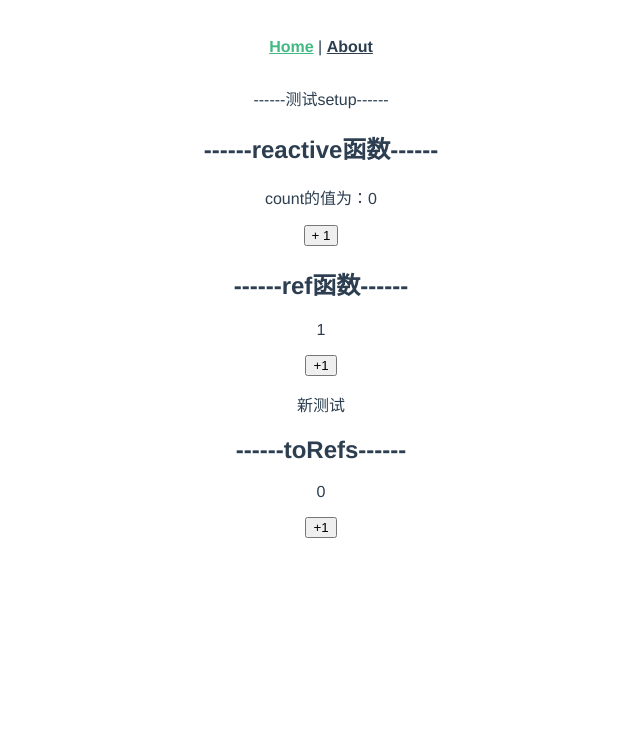
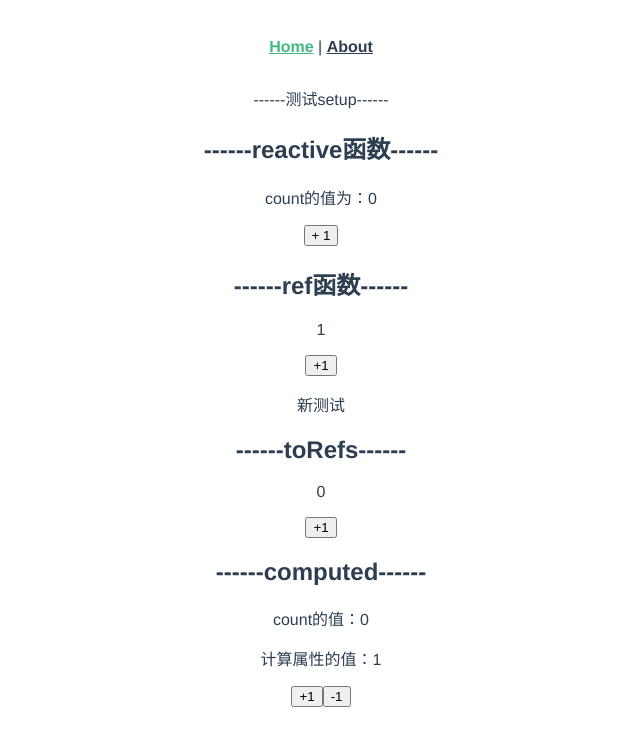
Before and after one commit to lhz333/vue3-study, a Vue app: page /#/ in a window 1280 px wide. Shown: the top 746 px of the page, without its empty margins (319-959 px from the left). Built offline with nearby package versions, Linux system fonts and the light colour scheme.

Commit message:
feat: computed

```diff
--- /dev/null
+++ b/src/components/5.computed.vue
@@ -0,0 +1,26 @@
+<template>
+  <div>
+    <h2>------computed------</h2>
+    <p>count的值：{{ count }}</p>
+    <p>计算属性的值：{{ newValue }}</p>
+    <button @click="add">+1</button>
+    <button @click="reduce">-1</button>
+  </div>
+</template>
+
+<script>
+import { computed, ref } from "@vue/composition-api";
+export default {
+  setup() {
+    const count = ref(0);
+    const newValue = computed(() => count.value + 1);
+    const add = () => {
+      count.value += 1;
+    };
+    const reduce = () => {
+      count.value -= 1;
+    };
+    return { count, newValue, add, reduce };
+  }
+};
+</script>
--- a/src/views/Home.vue
+++ b/src/views/Home.vue
@@ -4,6 +4,7 @@
     <ComReactive />
     <ComRef />
     <ComToRefs />
+    <ComComputed />
   </div>
 </template>
 
@@ -13,6 +14,7 @@ import ComSetup from "@/components/1.setup.vue";
 import ComReactive from "@/components/2.reactive.vue";
 import ComRef from "@/components/3.ref.vue";
 import ComToRefs from "@/components/4.toRefs.vue";
+import ComComputed from "@/components/5.computed.vue";
 
 export default {
   name: "Home",
@@ -20,7 +22,8 @@ export default {
     ComSetup,
     ComReactive,
     ComRef,
-    ComToRefs
+    ComToRefs,
+    ComComputed
   }
 };
 </script>
```
